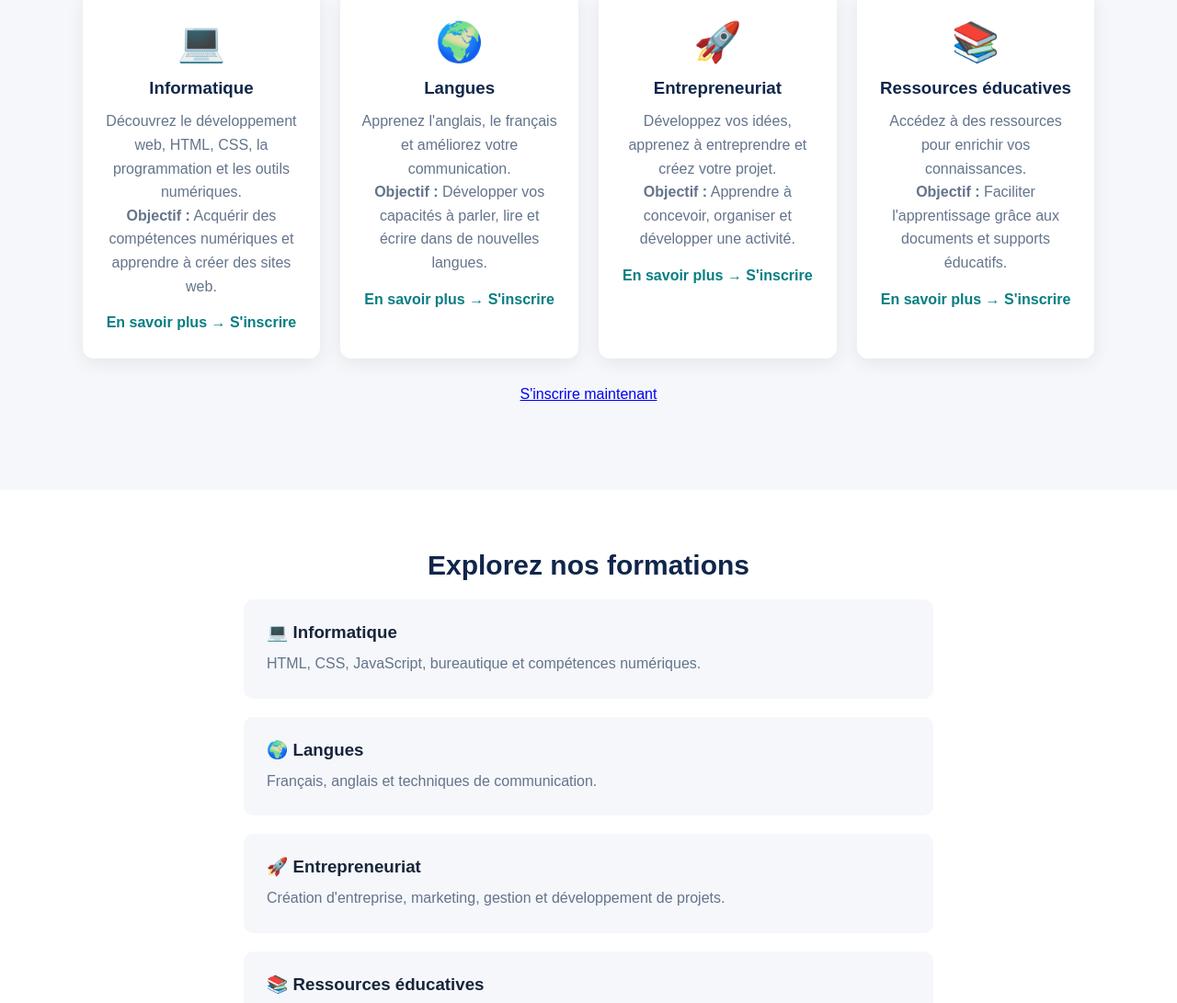
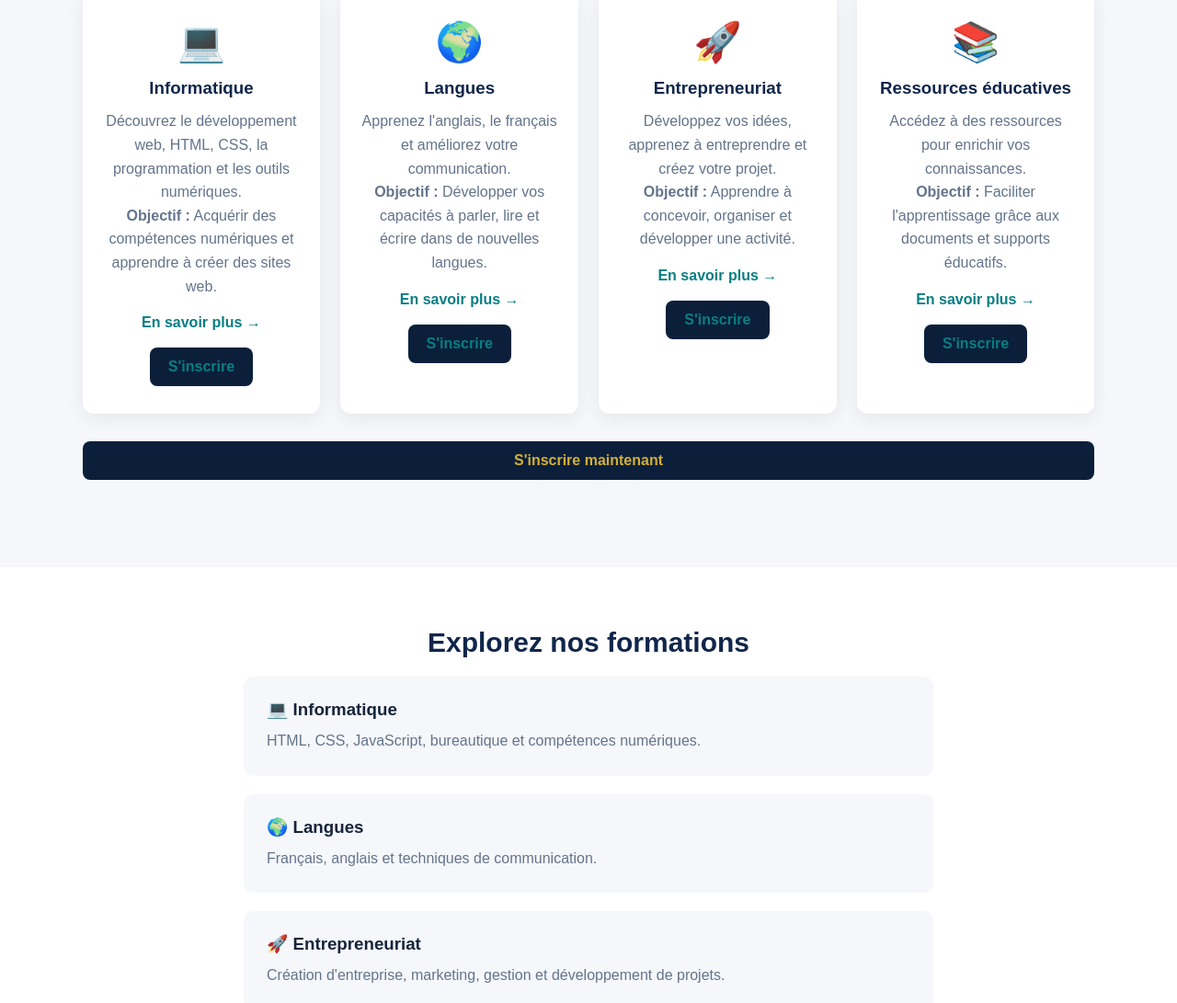
Before and after one commit to Smartkillhub/Smartskill-hub, a plain HTML site: page index.html in a window 1280 px wide. Shown: the part 657-1748 px from the top of the page at 92% size. Drawn offline with Linux system fonts and the light colour scheme.

Commit message:
Update index.html

```diff
--- a/index.html
+++ b/index.html
@@ -126,6 +126,26 @@ section {
   box-shadow: 0 5px 20px rgba(0,0,0,0.07);
   transition: 0.3s;
 }
+
+
+.inscription {
+  display: block;
+  background: #0b1f3a;
+  color: #d4af37;
+  padding: 12px 20px;
+  border-radius: 8px;
+  text-decoration: none;
+  text-align: center;
+  font-weight: bold;
+  margin-top: 15px;
+  transition: 0.3s;
+}
+
+.inscription:hover {
+  background: #d4af37;
+  color: #0b1f3a;
+}
+
 
 .card:hover {
   transform: translateY(-6px);
```
